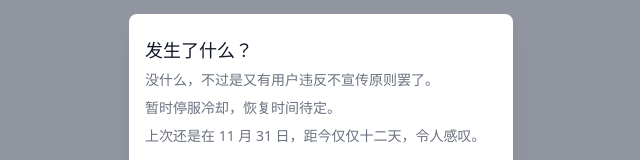
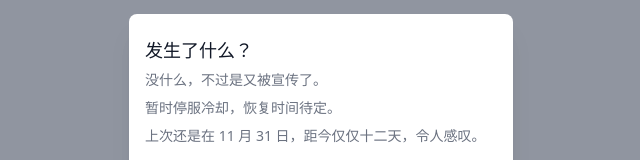
Before and after one commit to paraject/xiaoxin-asst, a Vue app: page /today in a window 1280 px wide. Both pictures are taken after a click on the button "追问？". Shown: the part 239-399 px from the top of the page, without its empty margins (319-959 px from the left). Built offline with nearby package versions, Linux system fonts and the light colour scheme.

Commit message:
Update NotFoundView.vue

```diff
--- a/src/views/NotFoundView.vue
+++ b/src/views/NotFoundView.vue
@@ -87,7 +87,7 @@
                   </DialogTitle>
                   <div>
                     <p class="mt-2 text-sm text-gray-500">
-                      没什么，不过是又有用户违反不宣传原则罢了。
+                      没什么，不过是又被宣传了。
                     </p>
                     <p class="mt-2 text-sm text-gray-500">
                       暂时停服冷却，恢复时间待定。
```
